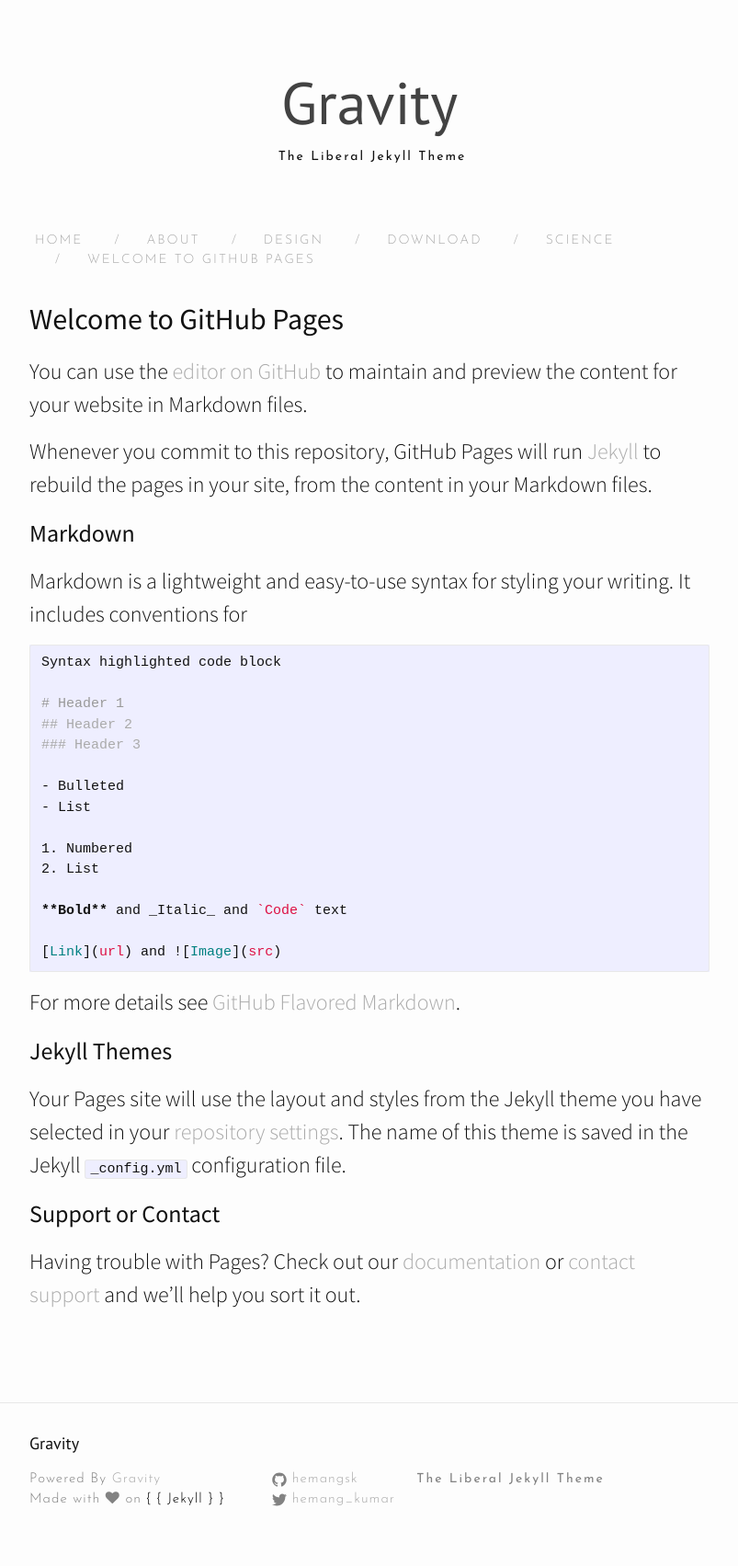
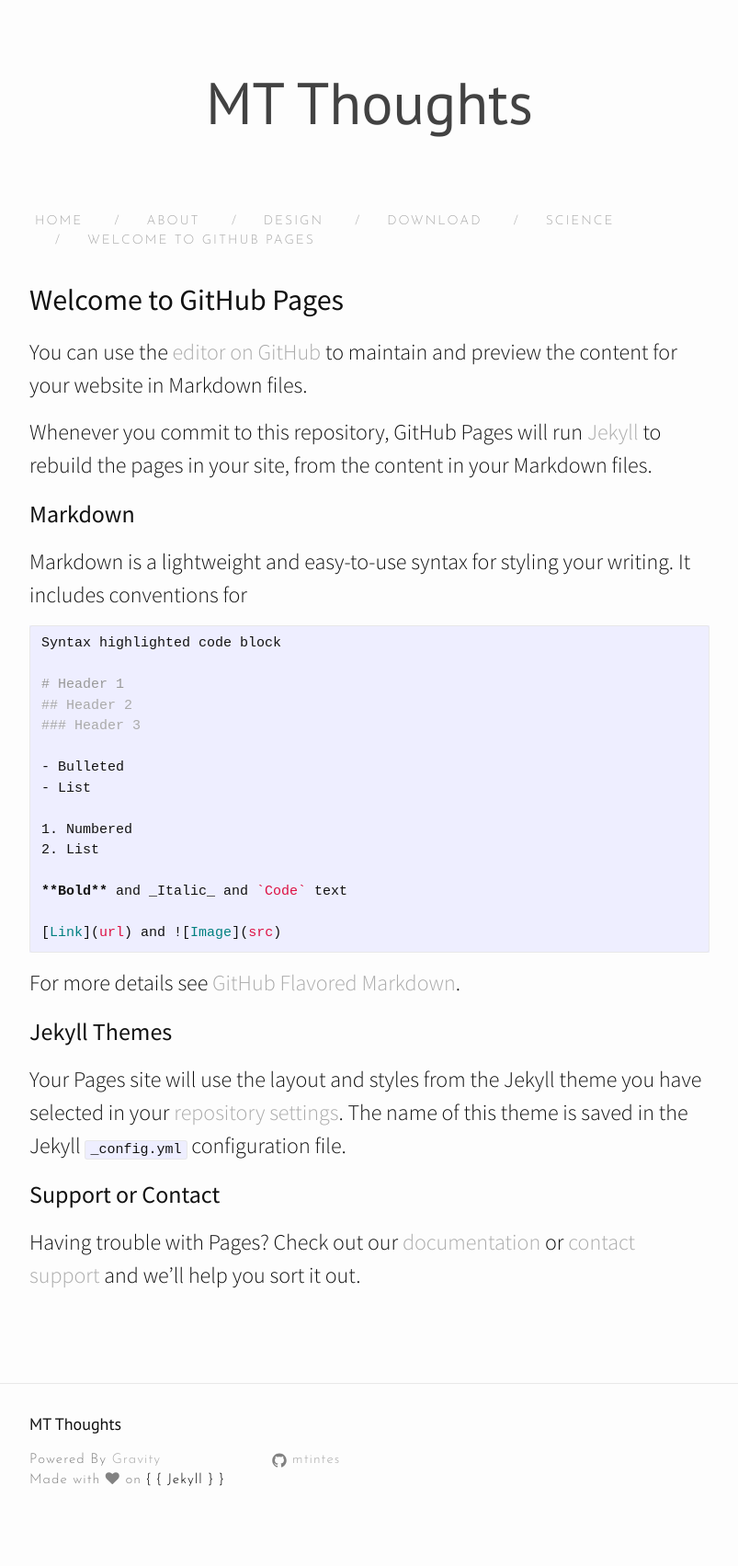
Before and after one commit to mtintes/mtintes.github.io, a Jekyll site: the page built from index.md, in a window 1280 px wide. Shown: the whole page at 92% size, without its empty margins (238-1041 px from the left). Built offline with Jekyll 4.4.1, drawn with Linux system fonts in a browser that asks for light colours; nearby versions of some CDN libraries; our own code applies the rules of GitHub Pages for plain Markdown files; the list of posts is cut into pages by our own code; after the commit the page ends 1682 px from its top, so only the background shows below that.

Commit message:
config changes

```diff
--- a/_config.yml
+++ b/_config.yml
@@ -6,13 +6,13 @@
 # 'jekyll serve'. If you change this file, please restart the server process.
 
 # Site settings
-title: Gravity
-email: hemangsk@gmail.com
-description: The Liberal Jekyll Theme
+title: MT Thoughts
+email:
+description:
 baseurl: "" # the subpath of your site, e.g. /blog
-url: "http://yourdomain.com" # the base hostname & protocol for your site
-twitter_username: hemang_kumar
-github_username:  hemangsk
+url: "https://mtintes.github.io/mt-thoughts/" # the base hostname & protocol for your site
+twitter_username:
+github_username:  mtintes
 paginate: 5
 
 gems: [jekyll-paginate, kramdown]
```
